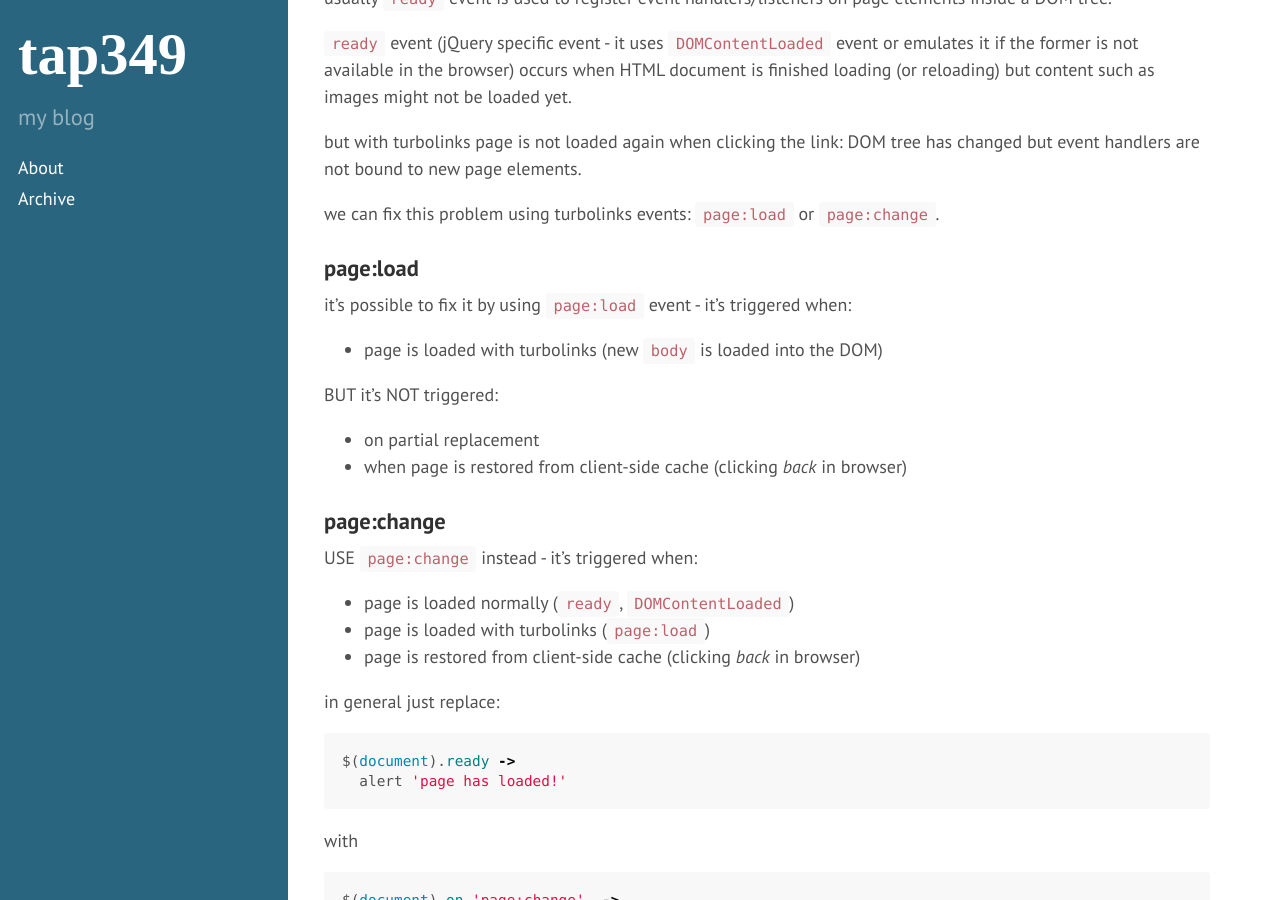
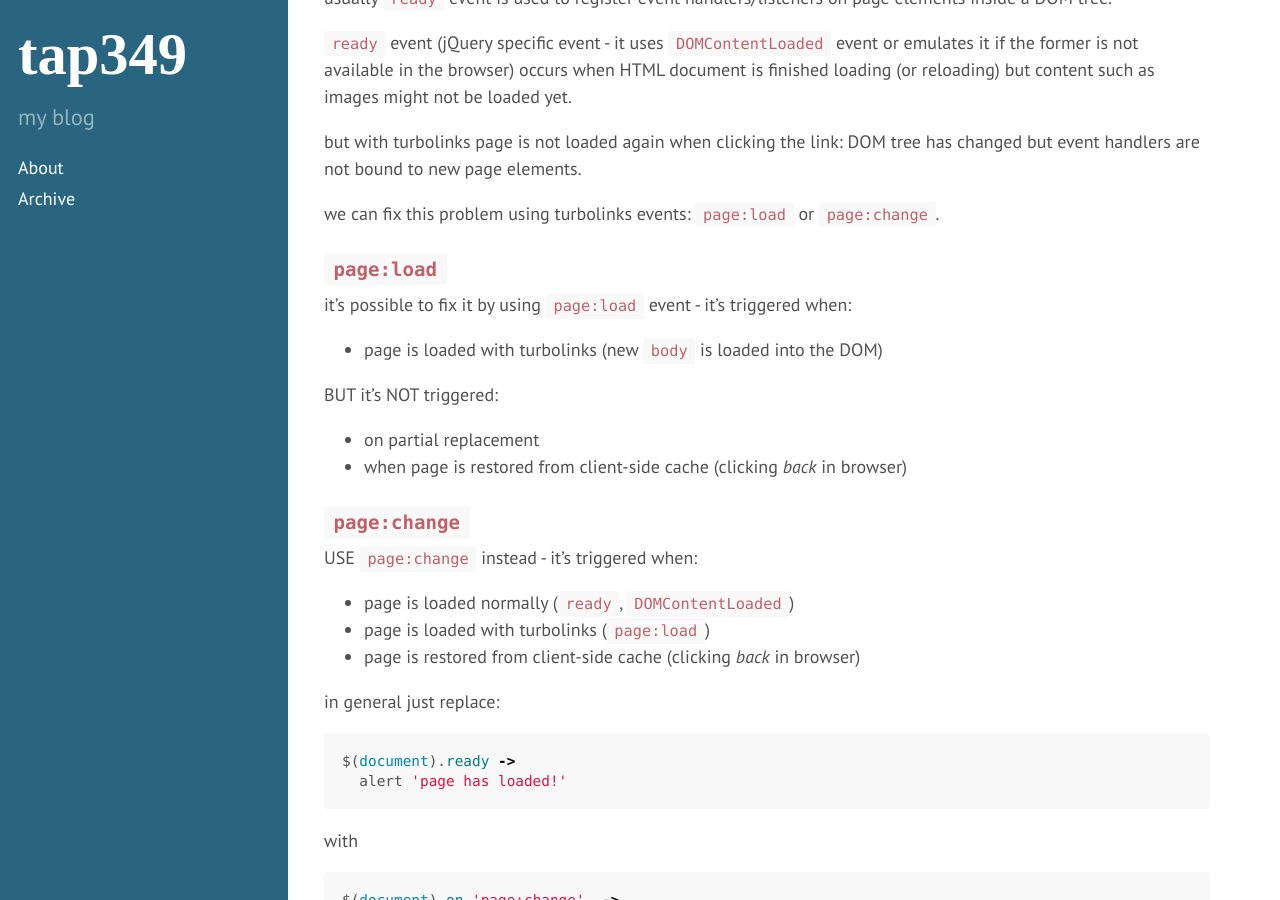
Before and after one commit to tap349/tap349.github.io, a Jekyll site: the page built from _posts/2016-03-20-rails-caching.md, in a window 1280 px wide and 900 px high, scrolled down 1274 px. Built offline with Jekyll 4.4.1, drawn with Linux system fonts in a browser that asks for light colours.

Commit message:
update 2016-03-24_02:53:24

```diff
--- a/_posts/2016-03-20-rails-caching.md
+++ b/_posts/2016-03-20-rails-caching.md
@@ -71,7 +71,7 @@ DOM tree has changed but event handlers are not bound to new page elements.
 
 we can fix this problem using turbolinks events: `page:load` or `page:change`.
 
-### page:load
+### `page:load`
 
 it's possible to fix it by using `page:load` event - it's triggered when:
 
@@ -82,7 +82,7 @@ BUT it's NOT triggered:
 - on partial replacement
 - when page is restored from client-side cache (clicking *back* in browser)
 
-### page:change
+### `page:change`
 
 USE `page:change` instead - it's triggered when:
 
@@ -135,7 +135,7 @@ visit actions:
 if possible, turbolinks renders a copy of the page from cache without
 making a request - otherwise retrieves a fresh copy of the page from server.
 
-### turbolinks:load
+### `turbolinks:load`
 
 `turbolinks:load` event fires:
 
```
